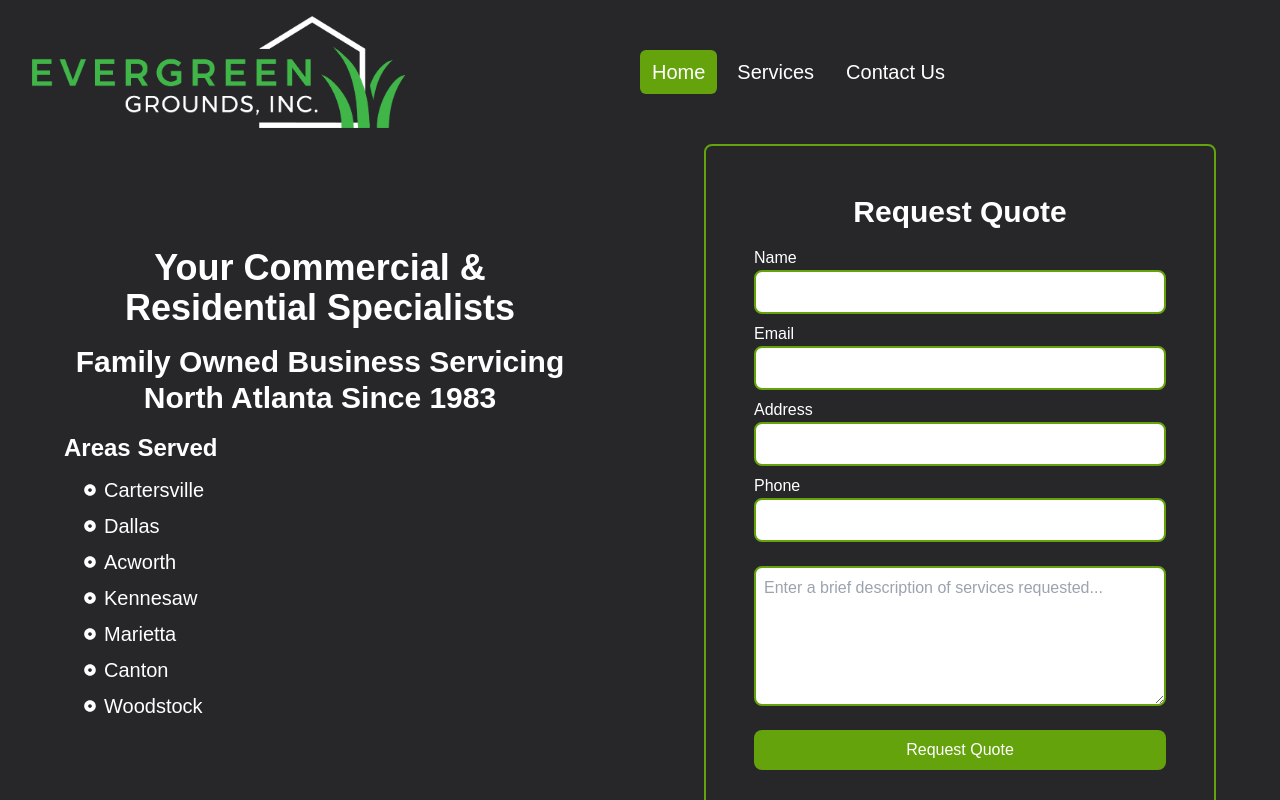
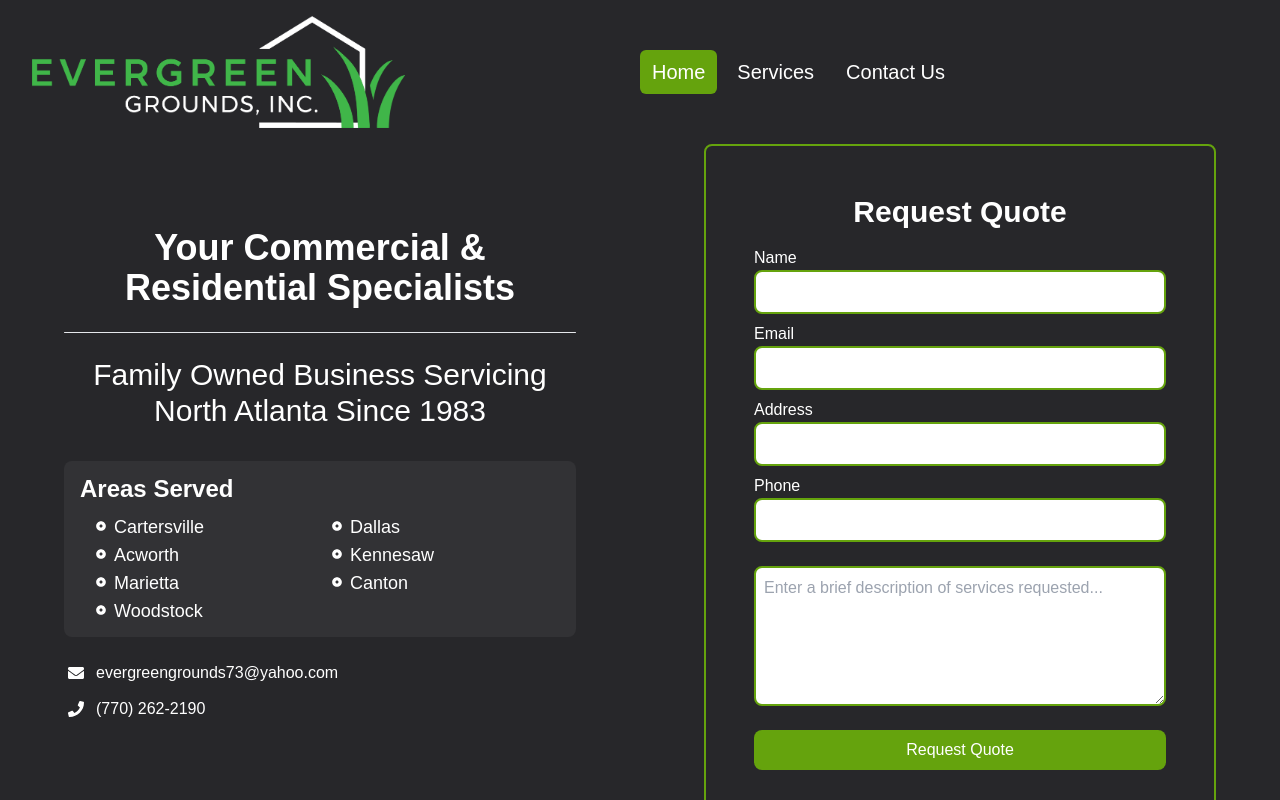
Before and after one commit to TravisCopeland/evergreen-grounds-inc, a Next.js app: page / in a window 1280 px wide. Shown: the top 800 px of the page. Built offline with nearby package versions, Linux system fonts and the light colour scheme.

Commit message:
Updated BasicInfo

```diff
--- a/components/BasicInfo.jsx
+++ b/components/BasicInfo.jsx
@@ -1,4 +1,4 @@
-import { FaDotCircle } from "react-icons/fa";
+import { FaDotCircle, FaPhone, FaEnvelope } from "react-icons/fa";
 
 const BasicInfo = () => {
 	const cities = [
@@ -12,22 +12,40 @@ const BasicInfo = () => {
 	];
 
 	return (
-		<section className="flex flex-col justify-center text-white md:w-1/2 px-16">
-			<h1 className="text-center text-4xl font-bold pb-4">
+		<section className="flex flex-col justify-center text-white md:w-1/2 px-2 md:px-16">
+			<h1 className="text-center text-lg md:text-4xl font-bold py-3 md:pb-6">
 				Your Commercial & Residential Specialists
 			</h1>
-			<h2 className="text-center text-3xl font-bold pb-4">
+			<hr className="border-solid rounded" />
+			<h2 className="text-center text-md md:text-3xl py-3 md:py-6">
 				Family Owned Business Servicing North Atlanta Since 1983
 			</h2>
-			<h3 className="text-2xl font-bold pb-2">Areas Served</h3>
-			<ul className="text-xl pl-2">
-				{cities.map((city, index) => (
-					<div key={index} className="flex flex-row p-1">
-						<FaDotCircle className="p-1 m-1" />
-						<li>{city}</li>
-					</div>
-				))}
-			</ul>
+			<div className="bg-white bg-opacity-5 border-transparent rounded-lg py-3 px-4 mt-2">
+				<h3 className="text-md md:text-2xl font-bold pb-2">Areas Served</h3>
+				<ul className="grid grid-cols-2 grid-rows-4 gap-0 gap-y-0 text-sm md:text-lg pl-2">
+					{cities.map((city, index) => (
+						<div key={index}>
+							<li className="flex">
+								<FaDotCircle className="p-1 m-1" />
+								{city}
+							</li>
+						</div>
+					))}
+				</ul>
+			</div>
+			<div className="py-4 md:py-6">
+				<div className="flex flex-row">
+					<FaEnvelope className="m-1" />
+					<a
+						href="mailto:evergreengrounds73@yahoo.com"
+						className="pl-2"
+					>{`evergreengrounds73@yahoo.com`}</a>
+				</div>
+				<div className="flex flex-row py-3">
+					<FaPhone className="m-1" />
+					<a href="tel:770-262-2190" className="pl-2">{`(770) 262-2190`}</a>
+				</div>
+			</div>
 		</section>
 	);
 };
```
